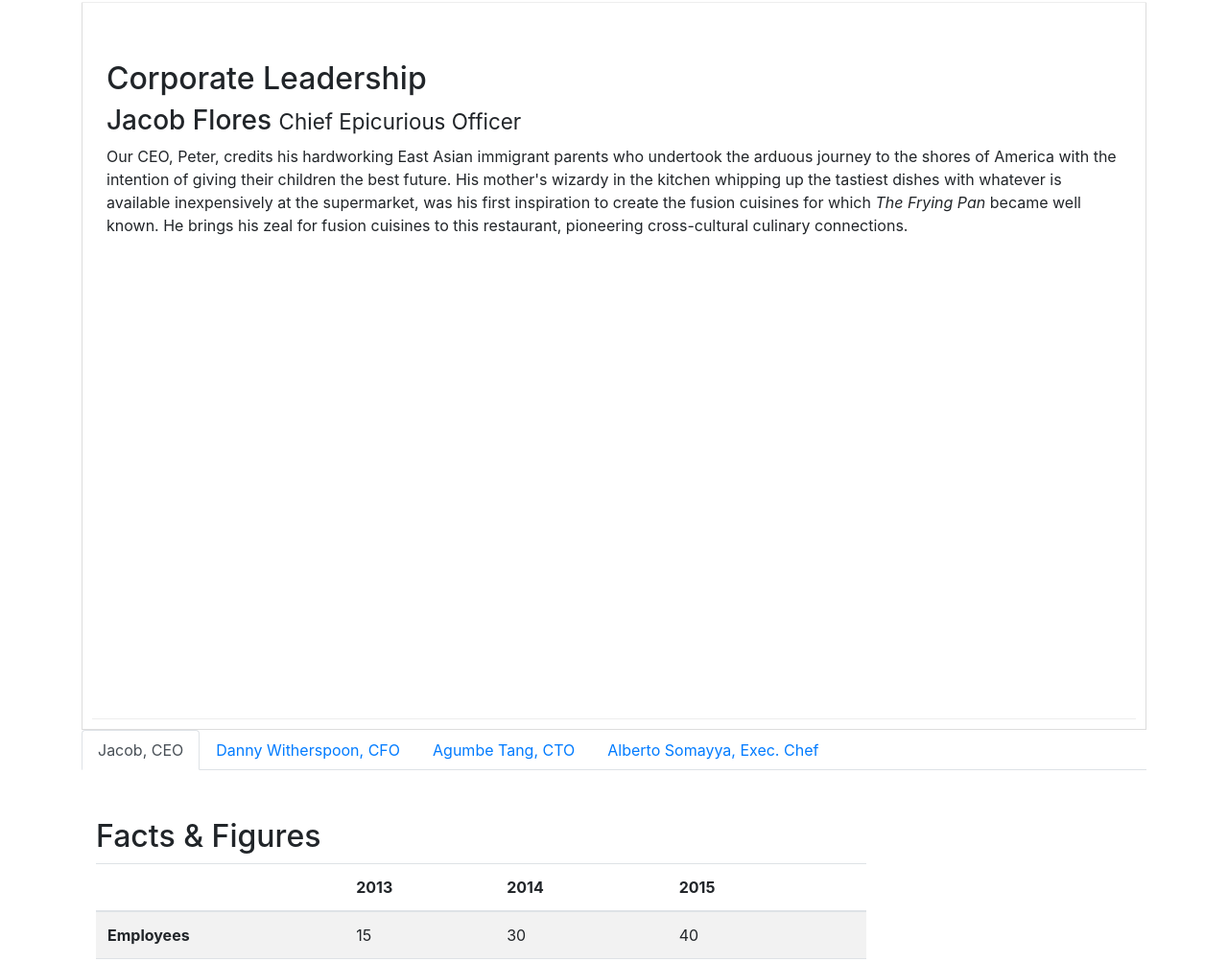
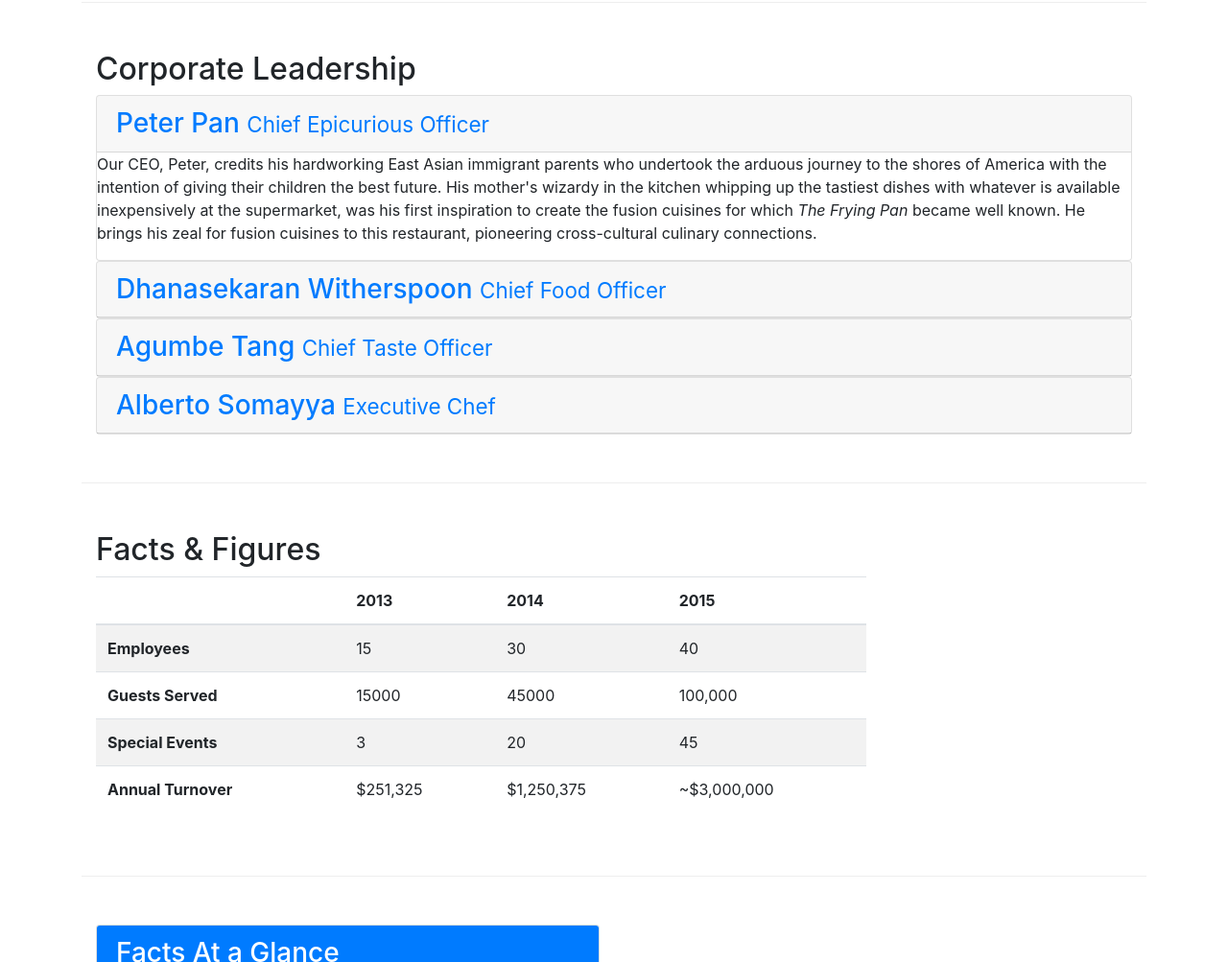
Before and after one commit to floresjacob/conFusion, a website: page aboutus.html in a window 1280 px wide. Shown: the part 888-1891 px from the top of the page at 96% size. Drawn offline with nearby package versions, Linux system fonts and the light colour scheme.

Commit message:
Accordion Nav

```diff
--- a/aboutus.html
+++ b/aboutus.html
@@ -73,34 +73,76 @@
             </div>
         </div>
 
-        <div class="tab-content">
+        <div id="accordion" role="tablist">
           <div class="row row-content">
               <div class="col-12">
                   <h2>Corporate Leadership</h2>
-                  <div role="tabpanel" class="tab-pane fade show active" id="jacob">
-                    <h3>Jacob Flores <small>Chief Epicurious Officer</small></h3>
-                    <p class="hidden-xs-down">Our CEO, Peter, credits his hardworking East Asian immigrant parents who undertook the arduous journey to the shores of America with the intention of giving their children the best future. His mother's wizardy in the kitchen whipping up the tastiest dishes with whatever is available inexpensively at the supermarket, was his first inspiration to create the fusion cuisines for which <em>The Frying Pan</em> became well known. He brings his zeal for fusion cuisines to this restaurant, pioneering cross-cultural culinary connections.</p>
+                  <div class="card">
+                        <div class="card-header" role="tab" id="peterhead">
+                          <h3 class="mb-0">
+                              <a data-toggle="collapse" data-parent="#accordion" href="#peter">
+                              Peter Pan <small>Chief Epicurious Officer</small>
+                              </a>
+                          </h3>
+                        </div>
+                       <div role="tabpanel" class="collapse show" id="peter">
+                            <div class="card-block">
+                            <p class="hidden-xs-down">Our CEO, Peter, credits his hardworking East Asian immigrant parents who undertook the arduous journey to the shores of America with the intention of giving their children the best future. His mother's wizardy in the kitchen whipping up the tastiest dishes with whatever is available inexpensively at the supermarket, was his first inspiration to create the fusion cuisines for which <em>The Frying Pan</em> became well known. He brings his zeal for fusion cuisines to this restaurant, pioneering cross-cultural culinary connections.</p>
+                            </div>
+                       </div>
                   </div>
-                  <div role="tabpanel" class="tab-pane fade" id="danny">
-                    <h3>Dhanasekaran Witherspoon <small>Chief Food Officer</small></h3>
-                    <p class="hidden-xs-down">Our CFO, Danny, as he is affectionately referred to by his colleagues, comes from a long established family tradition in farming and produce. His experiences growing up on a farm in the Australian outback gave him great appreciation for varieties of food sources. As he puts it in his own words, <em>Everything that runs, wins, and everything that stays, pays!</em></p>
+                  <div class="card">
+                        <div class="card-header" role="tab" id="dannyhead">
+                          <h3 class="mb-0">
+                              <a class="collapsed" data-toggle="collapse" data-parent="#accordion" href="#danny">
+                              Dhanasekaran Witherspoon <small>Chief Food Officer</small>
+                              </a>
+                            </h3>
+                        </div>
+                        <div role="tabpanel" class="collapse" id="danny">
+                          <div class="card-block">
+                          <p class="hidden-xs-down">Our CFO, Danny, as he is affectionately referred to by his colleagues, comes from a long established family tradition in farming and produce. His experiences growing up on a farm in the Australian outback gave him great appreciation for varieties of food sources. As he puts it in his own words, <em>Everything that runs, wins, and everything that stays, pays!</em></p>
+                          </div>
+                        </div>
                   </div>
-                  <div role="tabpanel" class="tab-pane fade" id="agumbe">
-                    <h3>Agumbe Tang <small>Chief Taste Officer</small></h3>
-                    <p class="hidden-xs-down">Blessed with the most discerning gustatory sense, Agumbe, our CTO, personally ensures that every dish that we serve meets his exacting tastes. Our chefs dread the tongue lashing that ensues if their dish does not meet his exacting standards. He lives by his motto, <em>You click only if you survive my lick.</em></p>
+
+                  <div class="card">
+                        <div class="card-header" role="tab" id="agumbehead">
+                          <h3 class="mb-0">
+                              <a class="collapsed" data-toggle="collapse" data-parent="#accordion" href="#agumbe">
+                              Agumbe Tang <small>Chief Taste Officer</small>
+                              </a>
+                            </h3>
+                        </div>
+                        <div role="tabpanel" class="collapse" id="agumbe">
+                          <div class="card-block">
+                          <p class="hidden-xs-down">Blessed with the most discerning gustatory sense, Agumbe, our CTO, personally ensures that every dish that we serve meets his exacting tastes. Our chefs dread the tongue lashing that ensues if their dish does not meet his exacting standards. He lives by his motto, <em>You click only if you survive my lick.</em></p>
+                          </div>
+                        </div>
                   </div>
-                  <div role="tabpanel" class="tab-pane fade" id="alberto">
-                    <h3>Alberto Somayya <small>Executive Chef</small></h3>
-                    <p class="hidden-xs-down">Award winning three-star Michelin chef with wide International experience having worked closely with whos-who in the culinary world, he specializes in creating mouthwatering Indo-Italian fusion experiences. He says, <em>Put together the cuisines from the two craziest cultures, and you get a winning hit! Amma Mia!</em></p>
+
+                  <div class="card">
+                        <div class="card-header" role="tab" id="albertohead">
+                          <h3 class="mb-0">
+                              <a class="collapsed" data-toggle="collapse" data-parent="#accordion" href="#alberto">
+                              Alberto Somayya <small>Executive Chef</small>
+                              </a>
+                            </h3>
+                        </div>
+                        <div role="tabpanel" class="collapse" id="alberto">
+                          <div class="card-block">
+                          <p class="hidden-xs-down">Award winning three-star Michelin chef with wide International experience having worked closely with whos-who in the culinary world, he specializes in creating mouthwatering Indo-Italian fusion experiences. He says, <em>Put together the cuisines from the two craziest cultures, and you get a winning hit! Amma Mia!</em></p>
+                          </div>
+                        </div>
                   </div>
-                  <br /><br />
               </div>
          </div>
        </div>
 
-       <ul class="nav nav-tabs">
+       <!-- Tab Navigation -->
+       <!-- <ul class="nav nav-tabs">
                     <li class="nav-item">
-                      <a class="nav-link active" href="#jacob"
+                      <a class="nav-link active" href="#peter"
                         role="tab" data-toggle="tab">Jacob, CEO</a>
                     </li>
                     <li class="nav-item">
@@ -115,7 +157,7 @@
                       <a class="nav-link" href="#alberto" role="tab"
                         data-toggle="tab">Alberto Somayya, Exec. Chef</a>
                     </li>
-                </ul>
+        </ul> -->
 
        <div class="row row-content">
             <div class="col-12 col-sm-9">
```
